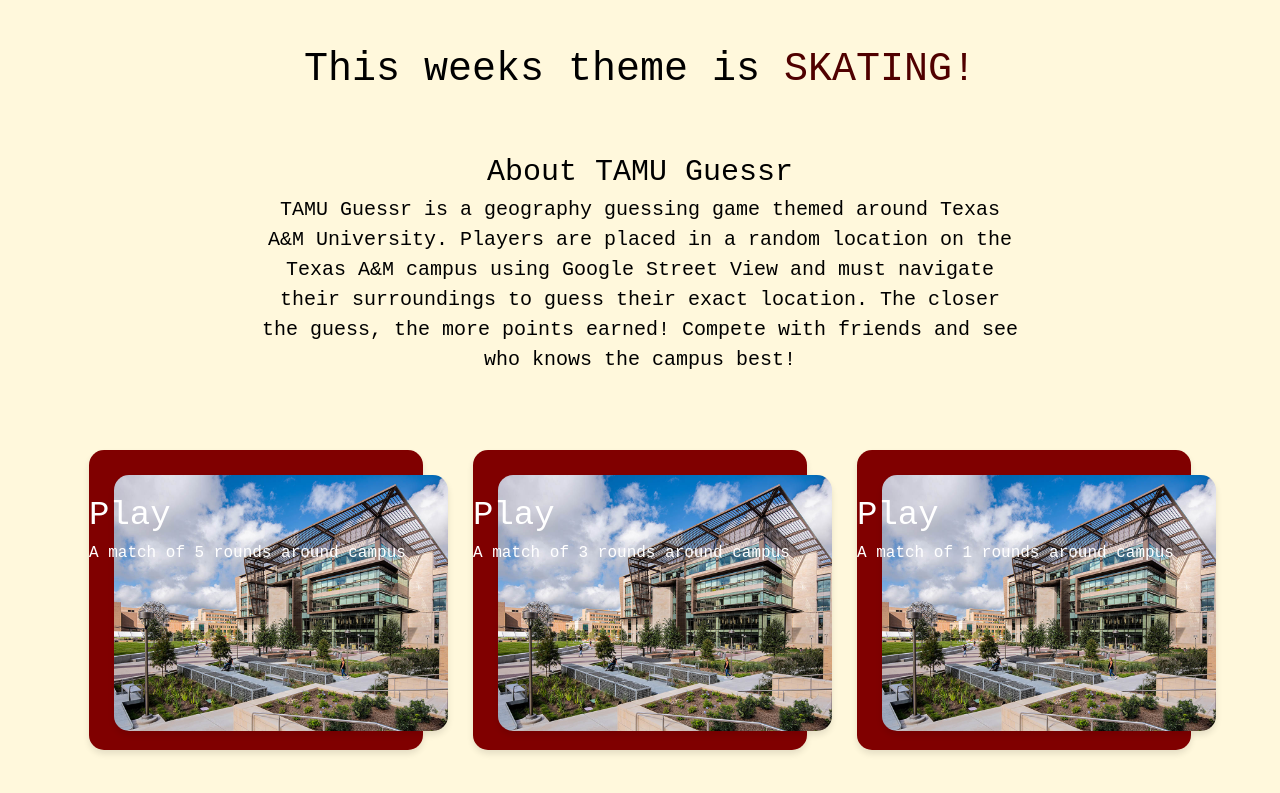
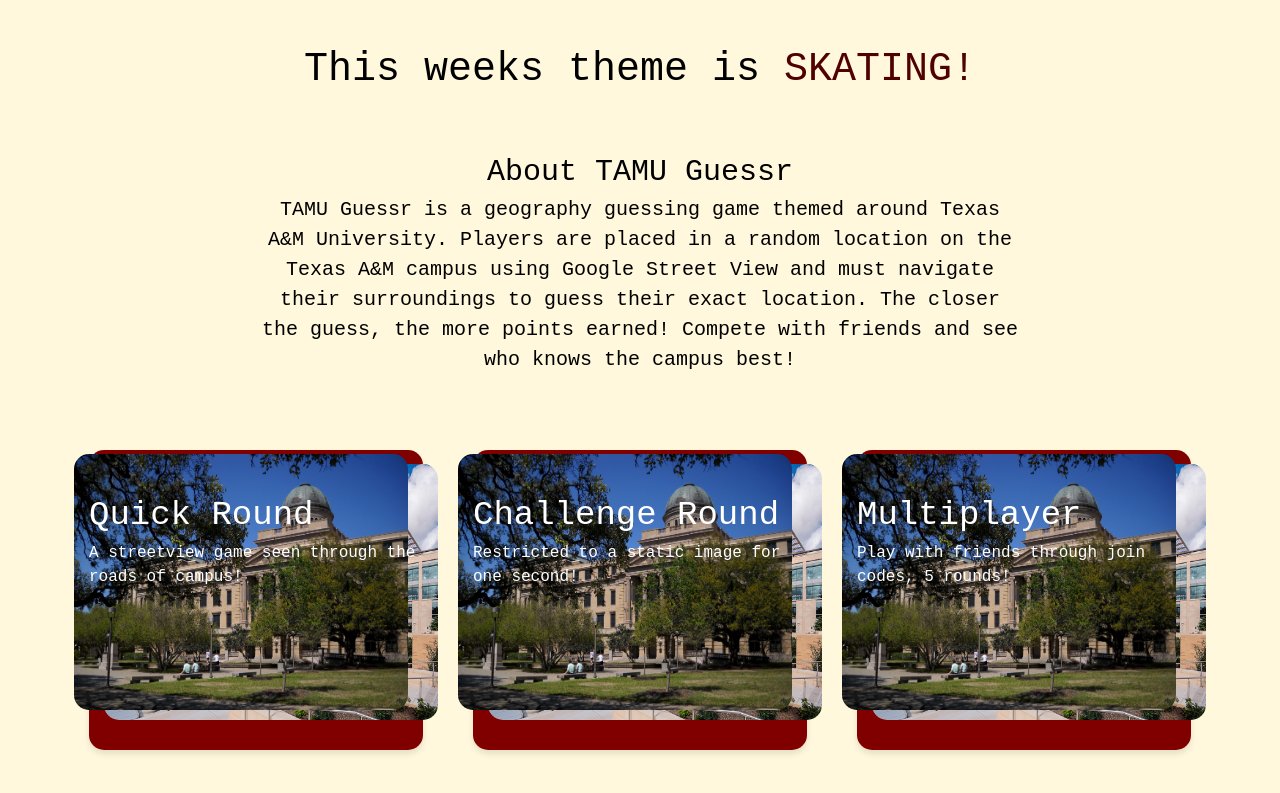
Before and after one commit to Hezxkiah/TAMU-Guessr, a Next.js app: page /home in a window 1280 px wide. Shown: the part 331-1124 px from the top of the page. Built offline with nearby package versions, Linux system fonts and the light colour scheme.

Commit message:
Merge branch 'main' of https://github.com/andrewblair390/TAMU-Guessr

```diff
--- a/app/components/Card.module.css
+++ b/app/components/Card.module.css
@@ -5,25 +5,37 @@
     background-color: maroon;
     border-radius: 15px;
 
-    /* 1. Enable smooth transition for the hover effects */
-    transition: all 0.3s ease-in-out;
-
-    /* 2. Initial shadow (optional, but good for base look) */
+    transition: all 0.3s ease-in;
     box-shadow: 0 4px 6px rgba(0, 0, 0, 0.1);
 }
 
 .Card:hover {
-    /* 1. Lifting Effect: Move it up on the Z-axis (visually) and Y-axis (to lift) */
-    transform: translateY(-15px) scale(1.02);
+    transform: translateY(-15px);
+    box-shadow: 0 12px 20px rgba(0, 0, 0, 0.2);
+    cursor: pointer;
+}
 
-    border-color: white;
+.ImageCard {
+    height: 100%;
+    width: 100%;
+    border-radius: 15px;
+    transition: all 0.35s ease-in;
+}
 
-    /* 2. Backdrop Shadow Effect: A larger, softer shadow */
-    box-shadow: 0 15px 20px rgba(0, 0, 0, 0.25),
-                0 4px 15px rgba(0, 0, 0, 0.1); /* Keep a subtle top shadow */
 
-    /* 3. Optional: Make the cursor a pointer to indicate interactivity */
-    cursor: pointer;
+.ObjectCover1 {
+    transform: translateY(14px) translateX(15px);
+}
+.ObjectCover2 {
+    transform: translateY(4px) translateX(-15px);;
+}
+
+.Card:hover .ObjectCover1 {
+    transform: translateY(-20px) translateX(15px) rotate(5deg);
+}
+
+.Card:hover .ObjectCover2 {
+    transform: translateY(-20px) translateX(-15px) rotate(-15deg);
 }
 
 /* .TextShadow {
--- a/app/components/Card.tsx
+++ b/app/components/Card.tsx
@@ -8,14 +8,30 @@
 }
 
 export default function Card({ title, description }: Props) {
+  // const onMouseOver = (this) => {
+  //   // const cardImages = document.querySelectorAll("figure.object-cover")
+
+  //   // cardImages.forEach((img) => {
+
+  //   // }
+
+  //   console.log("hovered");
+  // }
+
   return (
     <div className={styles.Card + " relative"}>
-      <figure className="relative w-full h-64">
+      <figure id="image-holder" className="relative w-full h-64">
         <Image
           src="/zachary.jpg"
-          alt="Shoes"
+          alt="Building"
           fill
-          className={styles.Card + " object-cover"}
+          className={`${styles.ImageCard} ${styles.ObjectCover1} absolute`}
+        />
+        <Image
+          src="/academicBuilding.jpg"
+          alt="Building"
+          fill
+          className={`${styles.ImageCard} ${styles.ObjectCover2} absolute`}
         />
       </figure>
       <div className={"absolute card-body top-10"}>
--- a/app/home/page.tsx
+++ b/app/home/page.tsx
@@ -35,9 +35,9 @@
             {/* Play Cards */}
             <a href="/round">
                 <div className={styles.Container}>
-                    <Card title="Play" description="A match of 5 rounds around campus"/>
-                    <Card title="Play" description="A match of 3 rounds around campus"/>
-                    <Card title="Play" description="A match of 1 rounds around campus"/>
+                    <Card title="Quick Round" description="A streetview game seen through the roads of campus!"/>
+                    <Card title="Challenge Round" description="Restricted to a static image for one second!"/>
+                    <Card title="Multiplayer" description="Play with friends through join codes, 5 rounds!"/>
                 </div>
             </a>
 
--- a/app/round/page.tsx
+++ b/app/round/page.tsx
@@ -1,5 +1,6 @@
 "use client";
 import { useEffect } from "react";
+import NavBar from "../components/NavBar";
 
 export default function Home() {
   useEffect(() => {
@@ -21,6 +22,8 @@
   }, []);
 
   return (
+    <>
+      <NavBar inLoginPage={true} />
       <main style={{ padding: "20px" }}>
         <h2>Map and Street View with Distance</h2>
         <p>
@@ -54,5 +57,6 @@
         {/* Load your external map logic */}
         <script src="/script.js"></script>
       </main>
+    </>
   );
 }
```
Also changed, not shown: public/academicBuilding.jpg (added). Lines whose indentation alone changed are shown as unchanged.
